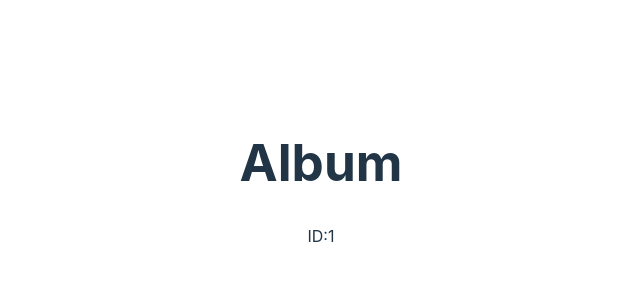
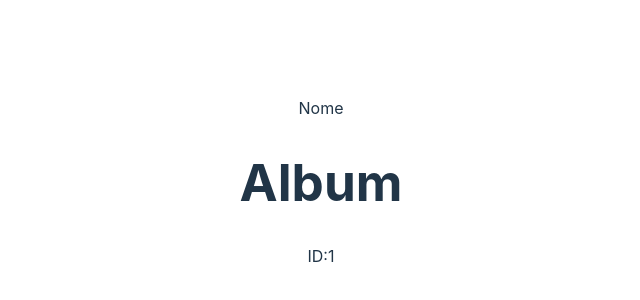
Before and after one commit to DiogoSalesP/trybetunes, a React (Vite) app: page /album/1 in a window 1280 px wide. Shown: the part 218-518 px from the top of the page, without its empty margins (319-959 px from the left). Built offline with nearby package versions, Linux system fonts and the light colour scheme.

Commit message:
feat: header component

```diff
--- /dev/null
+++ b/src/components/header/index.tsx
@@ -0,0 +1,23 @@
+import { useEffect, useState } from 'react';
+import { getUser } from '../../service/userAPI';
+import { CreateUserType } from '../../types';
+
+export default function Header() {
+  const [user, setUser] = useState<CreateUserType>();
+
+  function getLocalstorage() {
+    const data = getUser();
+    return data;
+  }
+
+  useEffect(() => {
+    setUser(getLocalstorage());
+  }, []);
+
+  return (
+    <header>
+      <p>Nome</p>
+      <p>{user?.name}</p>
+    </header>
+  );
+}
--- a/src/pages/album/index.tsx
+++ b/src/pages/album/index.tsx
@@ -1,9 +1,11 @@
 import { useParams } from 'react-router-dom';
+import Header from '../../components/header';
 
 export default function Album() {
   const { id } = useParams();
   return (
     <>
+      <Header />
       <h1>Album</h1>
       <p>
         ID:
--- a/src/pages/favorites/index.tsx
+++ b/src/pages/favorites/index.tsx
@@ -1,5 +1,10 @@
+import Header from '../../components/header';
+
 export default function Favorites() {
   return (
-    <h1>Favorites</h1>
+    <>
+      <Header />
+      <h1>Favorites</h1>
+    </>
   );
 }
--- a/src/pages/profile-edit/index.tsx
+++ b/src/pages/profile-edit/index.tsx
@@ -1,5 +1,10 @@
+import Header from '../../components/header';
+
 export default function ProfileEdit() {
   return (
-    <h1>Profile Edit</h1>
+    <>
+      <Header />
+      <h1>Profile Edit</h1>
+    </>
   );
 }
--- a/src/pages/profile/index.tsx
+++ b/src/pages/profile/index.tsx
@@ -1,5 +1,10 @@
+import Header from '../../components/header';
+
 export default function Profile() {
   return (
-    <h1>Profile</h1>
+    <>
+      <Header />
+      <h1>Profile</h1>
+    </>
   );
 }
--- a/src/pages/search/index.tsx
+++ b/src/pages/search/index.tsx
@@ -1,5 +1,10 @@
+import Header from '../../components/header';
+
 export default function Search() {
   return (
-    <h1>Search</h1>
+    <>
+      <Header />
+      <h1>Search</h1>
+    </>
   );
 }
```
